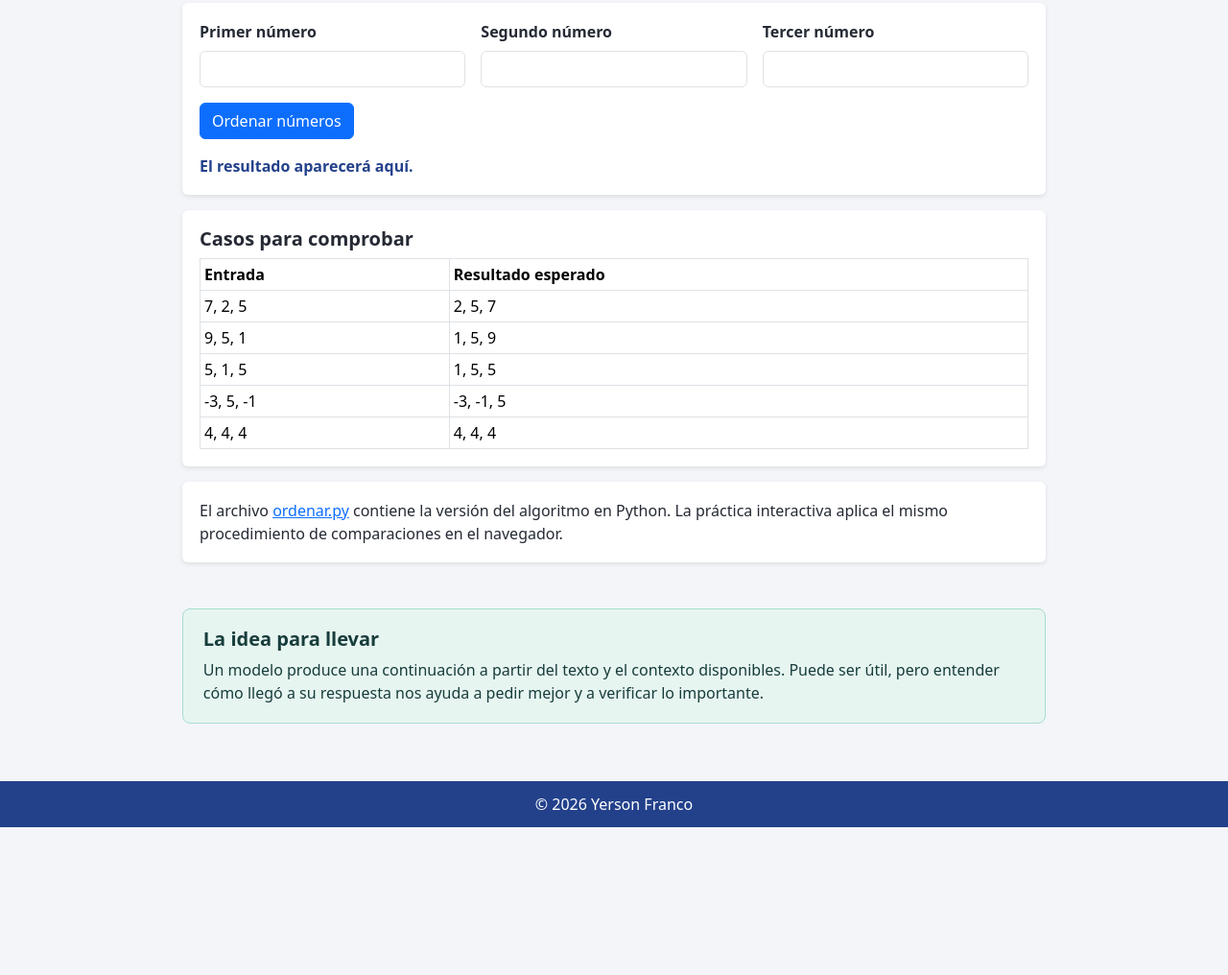
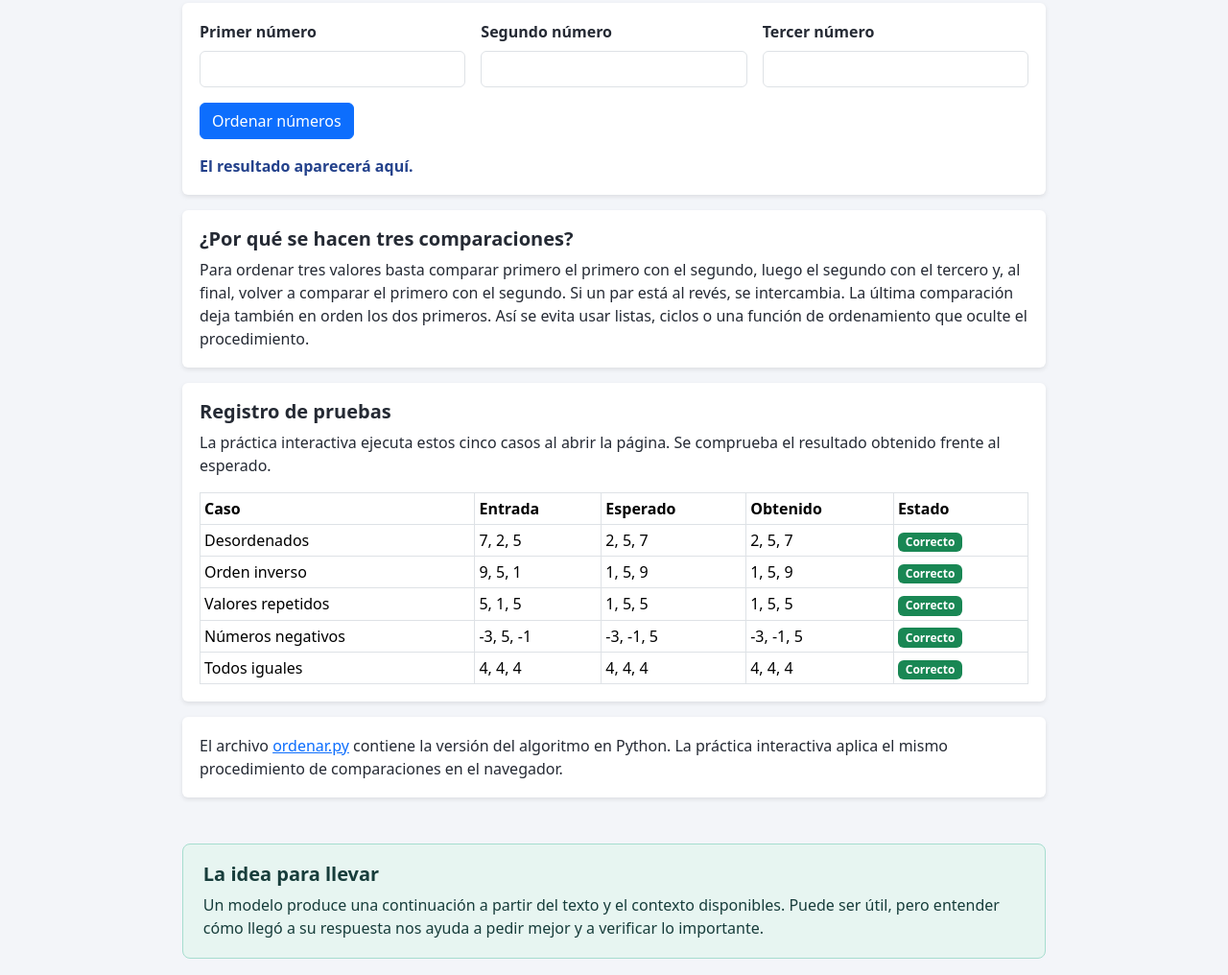
Before and after one commit to YersonFranco/inteligencia_artificial, a plain HTML site: page trayecto_1/semana_2/index.html in a window 1280 px wide. Shown: the part 2870-3886 px from the top of the page at 96% size. Before the commit the page ends 3732 px from the top, so only its background shows below. Drawn offline with nearby package versions, Linux system fonts and the light colour scheme.

Commit message:
feat(semana_2): registra pruebas del ordenamiento

```diff
--- a/trayecto_1/semana_2/index.html
+++ b/trayecto_1/semana_2/index.html
@@ -168,18 +168,18 @@
         <output class="resultado-ordenamiento d-block mt-3" id="resultado-ordenamiento" aria-live="polite">El resultado aparecerá aquí.</output>
       </form>
 
+      <article class="contenido-semana mt-3">
+        <h3 class="h5 fw-bold">¿Por qué se hacen tres comparaciones?</h3>
+        <p class="mb-0">Para ordenar tres valores basta comparar primero el primero con el segundo, luego el segundo con el tercero y, al final, volver a comparar el primero con el segundo. Si un par está al revés, se intercambia. La última comparación deja también en orden los dos primeros. Así se evita usar listas, ciclos o una función de ordenamiento que oculte el procedimiento.</p>
+      </article>
+
       <div class="contenido-semana mt-3">
-        <h3 class="h5 fw-bold">Casos para comprobar</h3>
+        <h3 class="h5 fw-bold">Registro de pruebas</h3>
+        <p>La práctica interactiva ejecuta estos cinco casos al abrir la página. Se comprueba el resultado obtenido frente al esperado.</p>
         <div class="table-responsive">
           <table class="table table-sm table-bordered align-middle mb-0">
-            <thead><tr><th scope="col">Entrada</th><th scope="col">Resultado esperado</th></tr></thead>
-            <tbody>
-              <tr><td>7, 2, 5</td><td>2, 5, 7</td></tr>
-              <tr><td>9, 5, 1</td><td>1, 5, 9</td></tr>
-              <tr><td>5, 1, 5</td><td>1, 5, 5</td></tr>
-              <tr><td>-3, 5, -1</td><td>-3, -1, 5</td></tr>
-              <tr><td>4, 4, 4</td><td>4, 4, 4</td></tr>
-            </tbody>
+            <thead><tr><th scope="col">Caso</th><th scope="col">Entrada</th><th scope="col">Esperado</th><th scope="col">Obtenido</th><th scope="col">Estado</th></tr></thead>
+            <tbody id="registro-pruebas"></tbody>
           </table>
         </div>
       </div>
--- a/trayecto_1/semana_2/js/ordenar.js
+++ b/trayecto_1/semana_2/js/ordenar.js
@@ -1,6 +1,15 @@
 const formularioOrdenamiento = document.querySelector("#formulario-ordenamiento");
 const botonOrdenamiento = document.querySelector("#ejecutar-ordenamiento");
 const salidaOrdenamiento = document.querySelector("#resultado-ordenamiento");
+const registroPruebas = document.querySelector("#registro-pruebas");
+const casosPrueba = [
+  { nombre: "Desordenados", entrada: [7, 2, 5], esperado: [2, 5, 7] },
+  { nombre: "Orden inverso", entrada: [9, 5, 1], esperado: [1, 5, 9] },
+  { nombre: "Valores repetidos", entrada: [5, 1, 5], esperado: [1, 5, 5] },
+  { nombre: "Números negativos", entrada: [-3, 5, -1], esperado: [-3, -1, 5] },
+  { nombre: "Todos iguales", entrada: [4, 4, 4], esperado: [4, 4, 4] },
+];
+const resultadosPrueba = [];
 
 function ordenarTres(numero1, numero2, numero3) {
   let primero = numero1;
@@ -22,6 +31,38 @@ function ordenarTres(numero1, numero2, numero3) {
   return [primero, segundo, tercero];
 }
 
+function ejecutarRegistroPruebas() {
+  casosPrueba.forEach(({ nombre, entrada, esperado }) => {
+    const obtenido = ordenarTres(...entrada);
+    const correcto = obtenido.every((numero, indice) => numero === esperado[indice]);
+    resultadosPrueba.push({ nombre, entrada, esperado, obtenido, correcto });
+
+    const fila = document.createElement("tr");
+    const valores = [
+      nombre,
+      entrada.join(", "),
+      esperado.join(", "),
+      obtenido.join(", "),
+    ];
+
+    valores.forEach((valor) => {
+      const celda = document.createElement("td");
+      celda.textContent = valor;
+      fila.append(celda);
+    });
+
+    const celdaEstado = document.createElement("td");
+    const estado = document.createElement("span");
+    estado.className = correcto ? "badge text-bg-success" : "badge text-bg-danger";
+    estado.textContent = correcto ? "Correcto" : "Revisar";
+    celdaEstado.append(estado);
+    fila.append(celdaEstado);
+    registroPruebas.append(fila);
+  });
+}
+
+ejecutarRegistroPruebas();
+
 formularioOrdenamiento.addEventListener("submit", (evento) => {
   evento.preventDefault();
 
```
